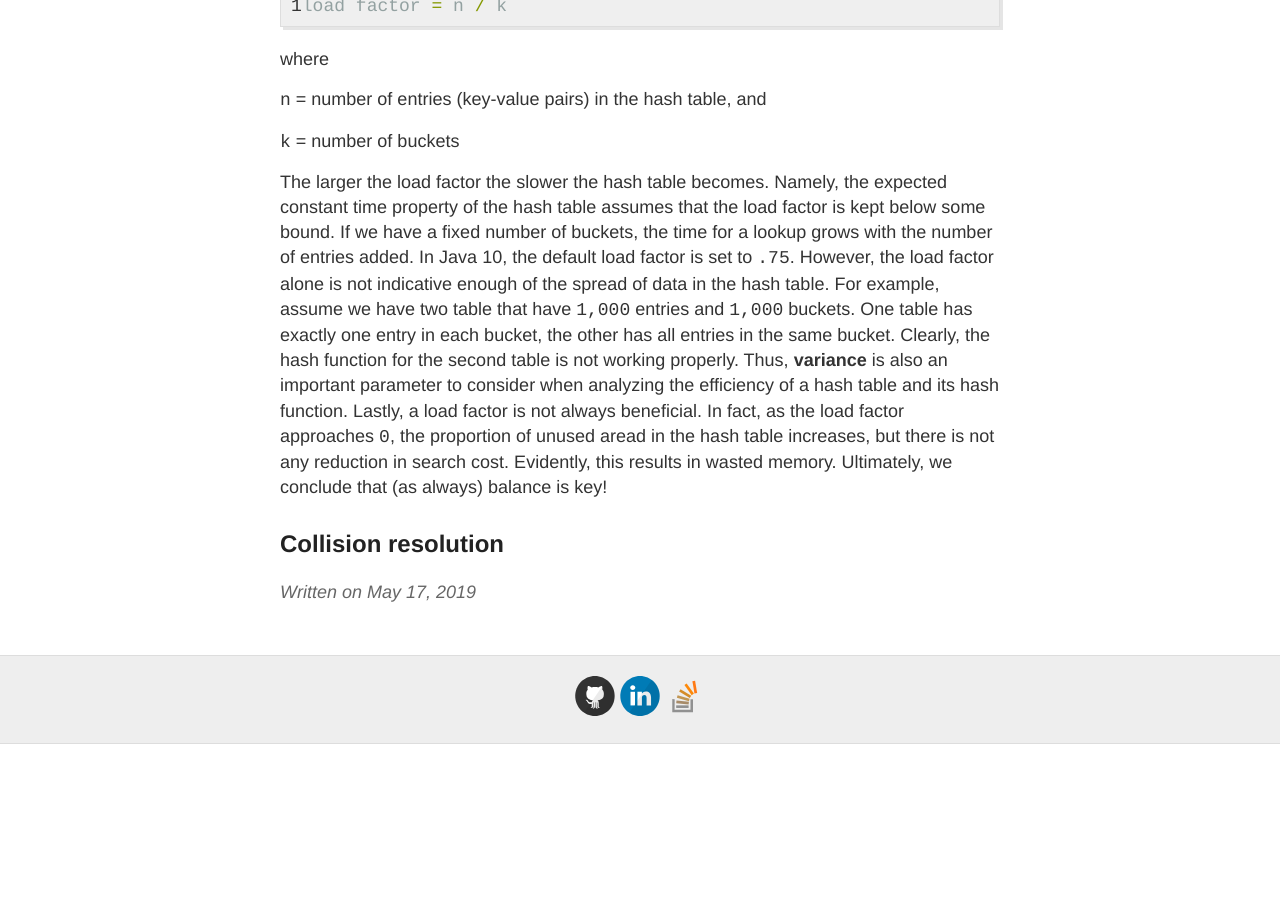
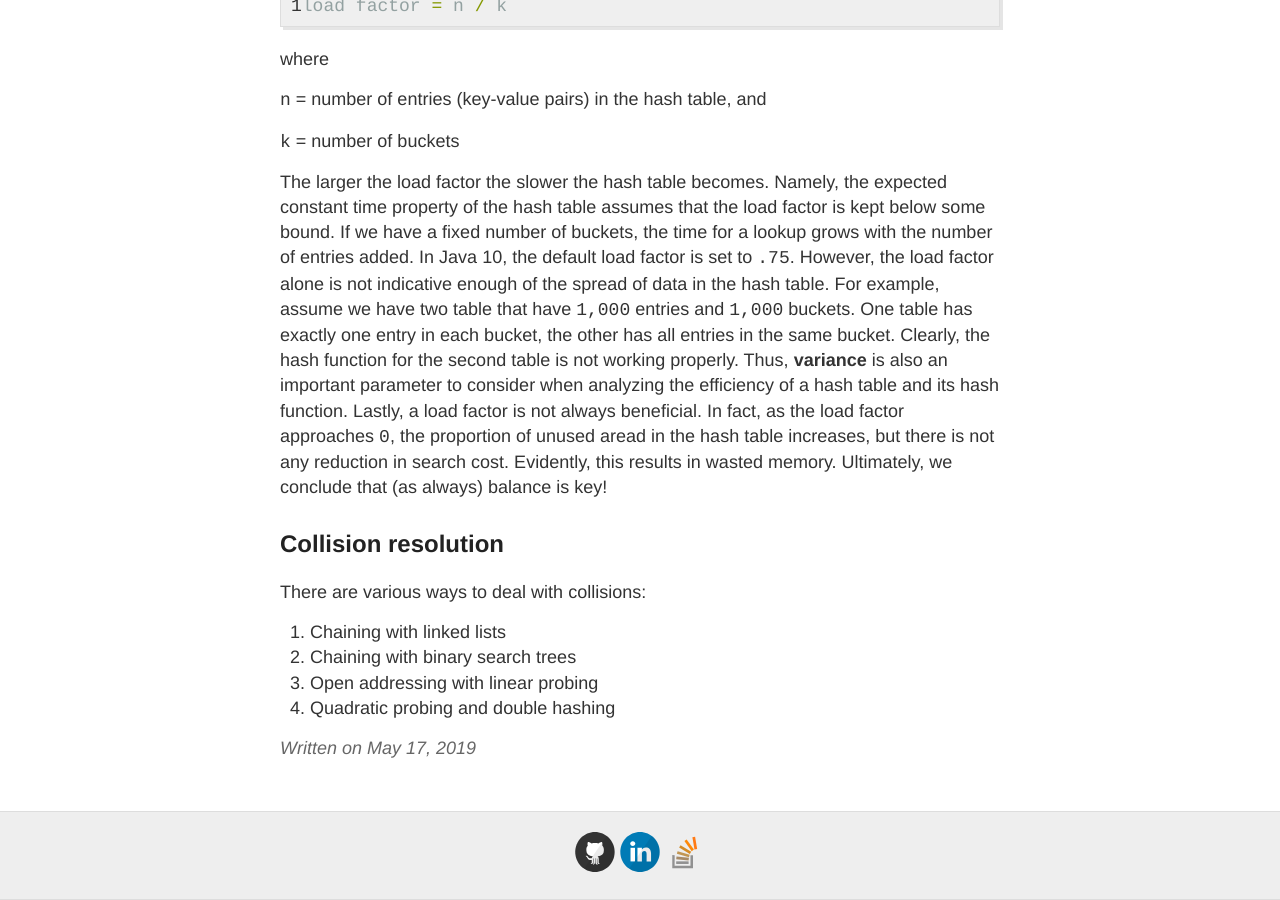
Before and after one commit to gutucristian/gutucristian.github.io, a Jekyll site: the page built from _posts/2019-5-17-Hash-Table.md, in a window 1280 px wide and 900 px high, scrolled down 1243 px. Built offline with Jekyll 4.4.1, drawn with Linux system fonts in a browser that asks for light colours; our own code applies the rules of GitHub Pages for plain Markdown files; before the commit the page ends 1987 px from its top, so only the background shows below that.

Commit message:
Update 2019-5-17-Hash-Table.md

```diff
--- a/_posts/2019-5-17-Hash-Table.md
+++ b/_posts/2019-5-17-Hash-Table.md
@@ -5,14 +5,14 @@ In computer science, a hash table is a **data structure** that implements an **a
 The idea of hashing is to distribute the entries (key-value pairs) across an array of buckets. Given a key, the hash function computes an **index** that suggests in what bucket the entry can be found:
 
 {% highlight java linenos %}
-index = f(key, arraySize)
+  index = f(key, arraySize)
 {% endhighlight %}
 
 Often this is done in two steps:
 
 {% highlight java linenos %}
-hash = hashfunc(key)
-index = hash % arraySize
+  hash = hashfunc(key)
+  index = hash % arraySize
 {% endhighlight %}
 
 In this method, the hash is independent of the array size and is then _reduced_ (a number between `0` and `arraySize - 1`) to an index using the modulo operator (`%`).
@@ -38,3 +38,9 @@ where
 The larger the load factor the slower the hash table becomes. Namely, the expected constant time property of the hash table assumes that the load factor is kept below some bound. If we have a fixed number of buckets, the time for a lookup grows with the number of entries added. In Java 10, the default load factor is set to `.75`. However, the load factor alone is not indicative enough of the spread of data in the hash table. For example, assume we have two table that have `1,000` entries and `1,000` buckets. One table has exactly one entry in each bucket, the other has all entries in the same bucket. Clearly, the hash function for the second table is not working properly. Thus, **variance** is also an important parameter to consider when analyzing the efficiency of a hash table and its hash function. Lastly, a load factor is not always beneficial. In fact, as the load factor approaches `0`, the proportion of unused aread in the hash table increases, but there is not any reduction in search cost. Evidently, this results in wasted memory. Ultimately, we conclude that (as always) balance is key!
 
 ## Collision resolution
+
+There are various ways to deal with collisions:
+1. Chaining with linked lists
+2. Chaining with binary search trees
+3. Open addressing with linear probing
+4. Quadratic probing and double hashing
```
